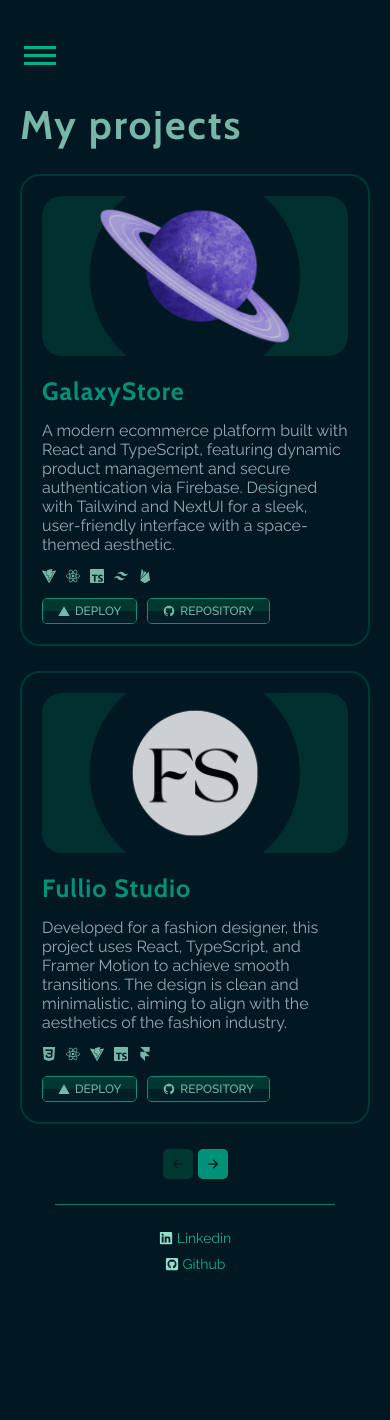
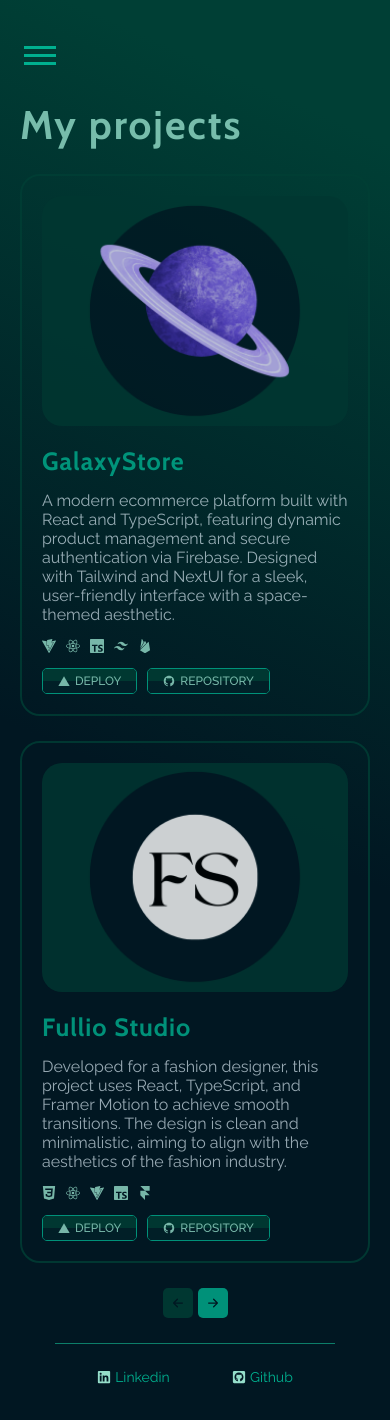
Before and after one commit to LucaCuello/MyPortfolio, a React (Vite) app: page /projects in a window 390 px wide. Before the commit the page ends 1307 px from the top, so only its background shows below. Built offline with nearby package versions, Linux system fonts and the light colour scheme.

Commit message:
Updated avatar and favicon

```diff
--- a/index.html
+++ b/index.html
@@ -17,7 +17,7 @@
   <meta name="viewport" content="width=device-width, initial-scale=1" />
   <link rel="icon" type="image/svg+xml" href="/src/assets/favicon.png" />
   <!-- Primary Meta Tags -->
-  <title>Luca's portfolio</title>
+  <title>My portfolio</title>
   <meta name="title" content="Luca's portfolio">
   <meta name="description"
     content="Explore my front-end portfolio built with React+TypeScript and get the chance to know me and the projects i've made so far.">
--- a/src/global/main.css
+++ b/src/global/main.css
@@ -15,7 +15,12 @@ body {
   display: flex;
   justify-content: center;
   width: 100%;
-  background-color: var(--mint-400);
+  background: linear-gradient(
+    24deg,
+    rgba(1, 23, 34, 1) 44%,
+    rgba(0, 63, 53, 1) 91%
+  );
+  min-height: 100vh;
 }
 
 html {
--- a/src/global/responsive.css
+++ b/src/global/responsive.css
@@ -15,13 +15,18 @@
   .picture-container {
     transform: none !important;
     margin-bottom: 10px;
-    height: 200px;
-    width: 200px;
+    height: 140px;
+    width: 140px;
     order: -1;
   }
 
   .picture-container img {
-    width: 180px;
+    width: 125px;
+    margin-bottom: 40px;
+  }
+
+  .picture-container:hover img {
+    transform: translateY(25px) scale(1.02);
   }
 
   .about-me {
@@ -250,10 +255,8 @@
 
   /* Footer */
   .contact-me {
-    flex-direction: column;
-    align-items: center;
-    align-self: center;
-    gap: 10px;
+    justify-content: space-evenly;
+    width: 100%;
   }
 
   .update-info {
@@ -264,7 +267,6 @@
   .project-preview {
     max-width: unset;
     width: 100%;
-    height: 160px;
   }
 
   .project-description {
--- a/src/views/about/About.css
+++ b/src/views/about/About.css
@@ -62,17 +62,19 @@
   width: 250px;
   height: auto;
   transform: translateY(30px) scale(1);
-  transition: all 400ms ease;
+  transition: all 250ms ease;
+  filter: grayscale(80%) brightness(55%) hue-rotate(120deg);
 }
 
 .picture-container:hover {
   box-shadow: inset 0px -40px var(--mint-150);
   border: 2px solid var(--mint-150);
-  transition: all 300ms ease;
+  transition: all 250ms ease;
 }
 
 .picture-container:hover img {
   filter: drop-shadow(5px 5px 15px rgba(0, 0, 0, 0.445));
   transform: translateY(20px) scale(1.02);
-  transition: all 400ms ease;
+  transition: all 250ms ease;
+  filter: grayscale(75%) brightness(60%) hue-rotate(125deg);
 }
--- a/src/views/about/About.tsx
+++ b/src/views/about/About.tsx
@@ -1,4 +1,5 @@
 import { motion } from "framer-motion";
+import Avatar from "../../assets/avatar/avatar.png";
 import CV from "../../assets/curriculum/LucaCuelloCV2023ENG.pdf";
 import { Button } from "../../components/Button/Button";
 import "./About.css";
@@ -59,7 +60,7 @@ export const About = () => {
         transition={{ duration: 0.4 }}
         className="picture-container"
       >
-        {/* Acá iría mi foto */}
+        <img src={Avatar} alt="Picture of myself" />
       </motion.div>
     </motion.div>
   );
```
Also changed, not shown: src/assets/avatar/avatar.png (added), src/assets/favicon.png.
